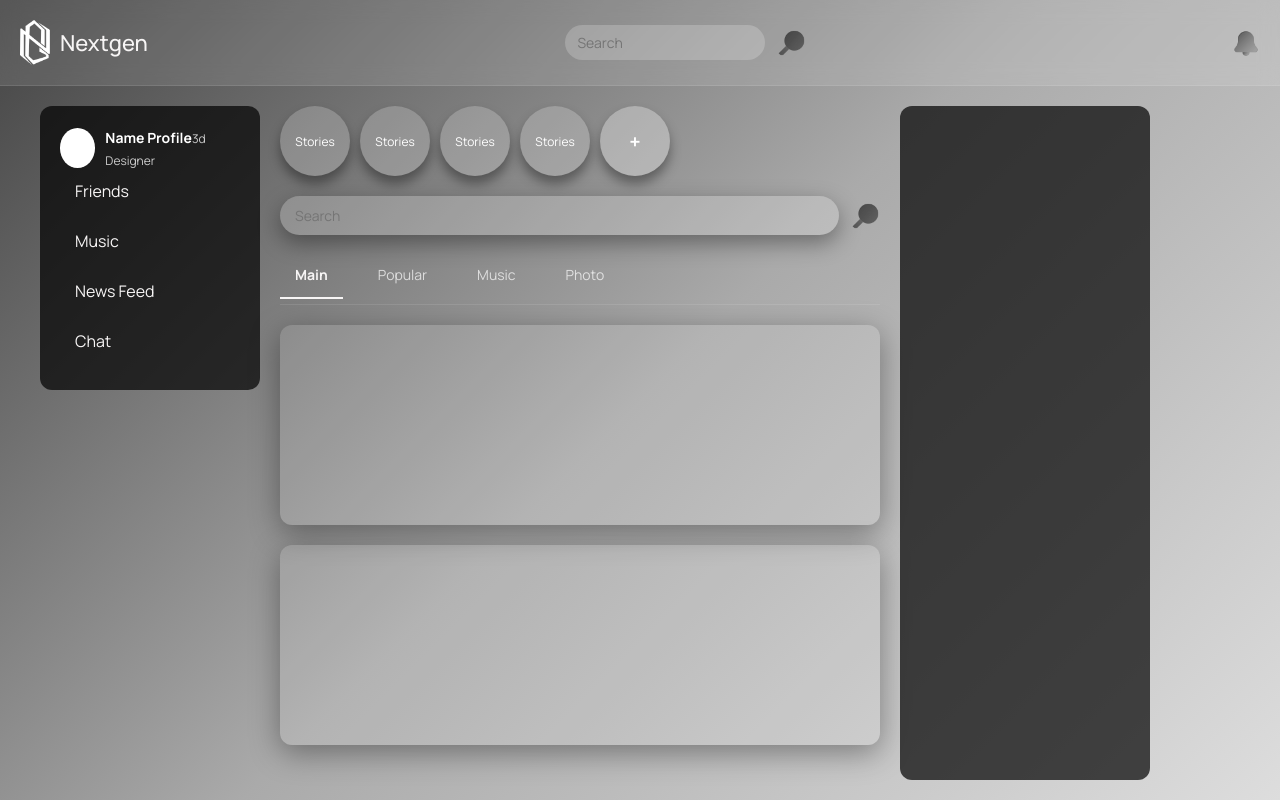
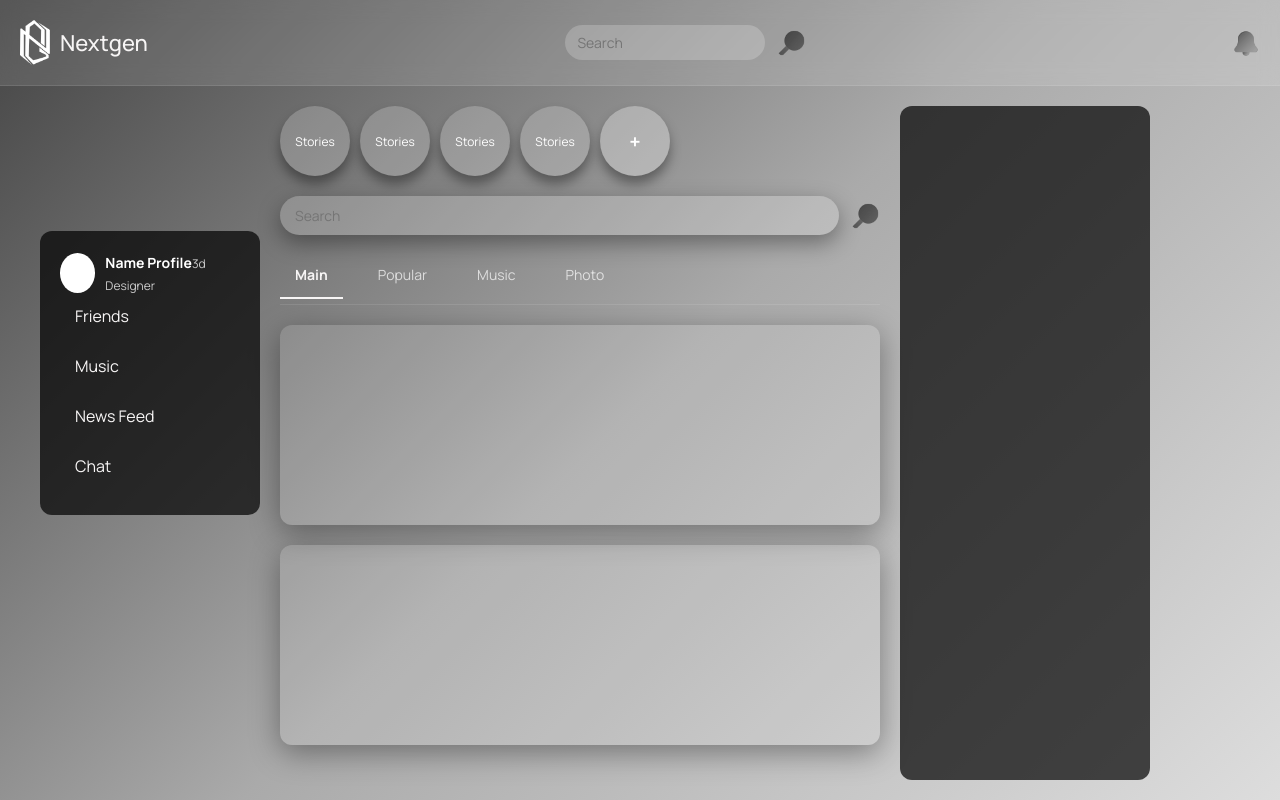
Before and after one commit to superdr0chun/NextgenMessanger, a React (Create React App) app in the folder frontend/: page / in a window 1280 px wide. Built offline with nearby package versions, Linux system fonts and the light colour scheme.

Commit message:
Мейнпейдж

```diff
--- a/frontend/src/components/MainPage.css
+++ b/frontend/src/components/MainPage.css
@@ -84,14 +84,17 @@
   width: 100%;
 }
 
-/* ЛЕВОЕ МЕНЮ */
+/* ЛЕВОЕ МЕНЮ - параметры согласно макету */
 .sidebar {
-  width: 220px;
-  background: rgba(0, 0, 0, 0.7);
-  border-radius: 12px;
+  width: 247px;
+  height: 925px;
+  background: linear-gradient(180deg, #282728, #282728);
+  border-radius: 21px;
   padding: 20px;
   display: flex;
   flex-direction: column;
+  position: relative;
+  top: 125px;
 }
 
 .profile {
```
